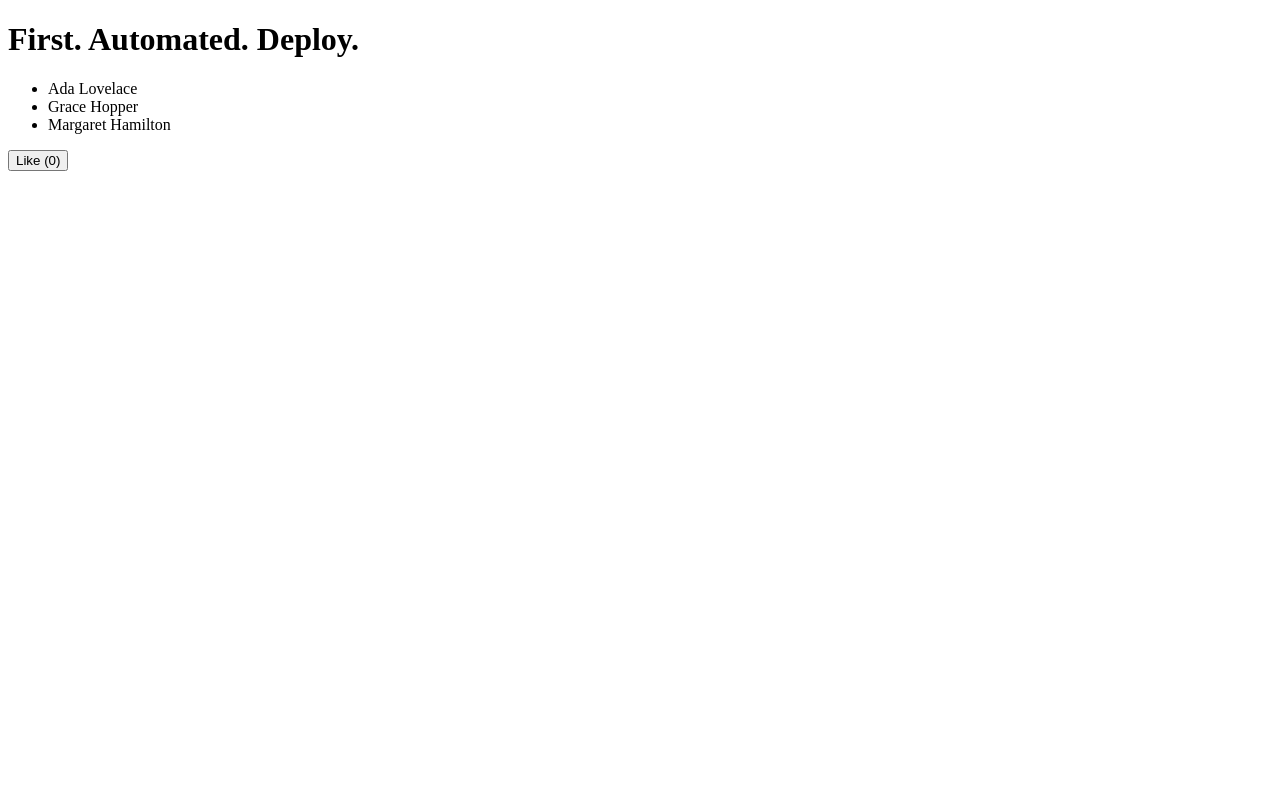
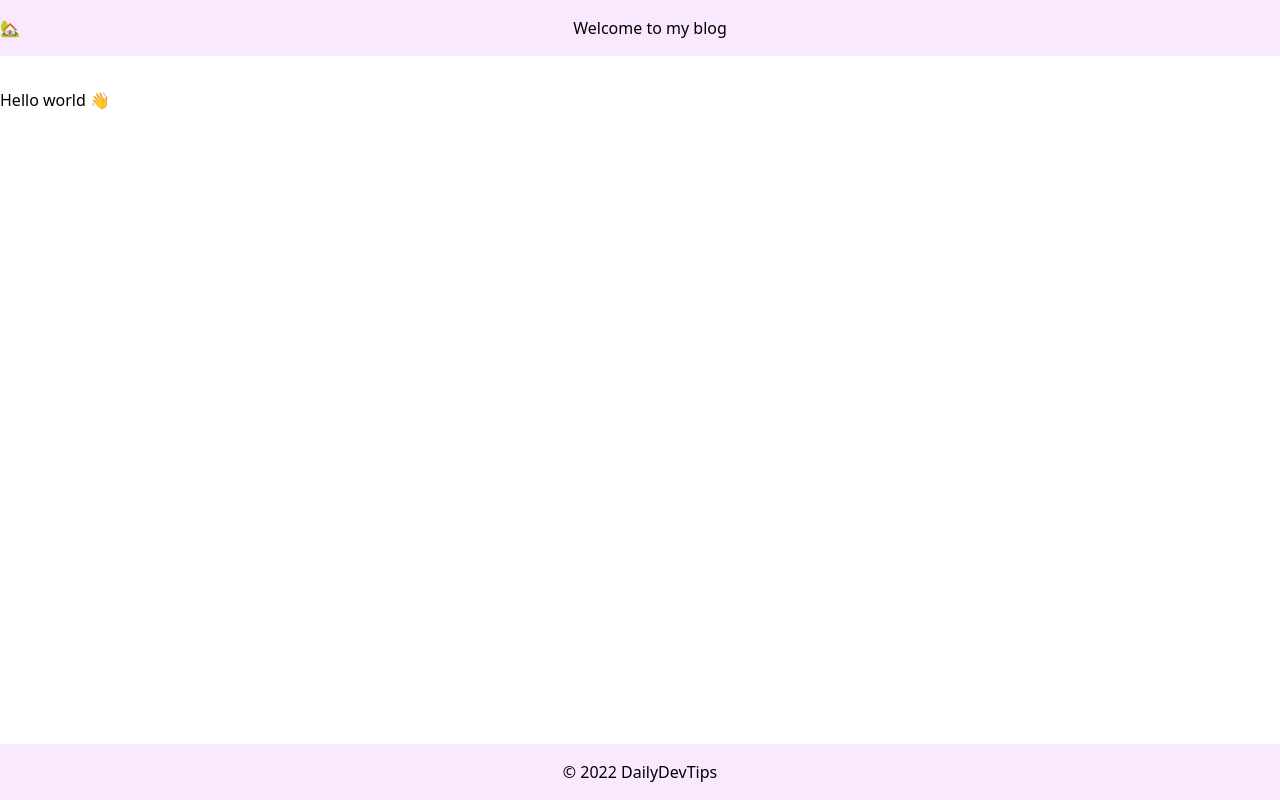
Before and after one commit to middleverse/huascaran, a Next.js app: page / in a window 1280 px wide. Built offline with nearby package versions, Linux system fonts and the light colour scheme.

Commit message:
repo: added _app.js, layout component

```diff
--- /dev/null
+++ b/components/layout.js
@@ -0,0 +1,22 @@
+import Link from "next/link";
+
+export default function Layout({ children }) {
+  return (
+    <div className="flex flex-col min-h-screen">
+      <header className="bg-fuchsia-100 mb-8 py-4">
+        <div className="container mx-auto flex justify-center">
+          <Link href="/">
+            <a>🏡</a>
+          </Link>
+          <span className="mx-auto">Welcome to my blog</span>{" "}
+        </div>
+      </header>
+      <main className="container mx-auto flex-1">{children}</main>
+      <footer className="bg-fuchsia-100 mt-8 py-4">
+        <div className="container mx-auto flex justify-center">
+          &copy; 2022 DailyDevTips
+        </div>
+      </footer>
+    </div>
+  );
+}
--- /dev/null
+++ b/pages/_app.js
@@ -0,0 +1,12 @@
+import Layout from "../components/layout";
+import "../styles/globals.css";
+
+function MyApp({ Component, pageProps }) {
+  return (
+    <Layout>
+      <Component {...pageProps} />
+    </Layout>
+  );
+}
+
+export default MyApp;
--- a/pages/index.jsx
+++ b/pages/index.jsx
@@ -13,18 +13,20 @@ export default function HomePage() {
     setLikes(likes + 1);
   }
 
-  return (
-    <div>
-      <h1>First. Automated. Deploy.</h1>
+  return <div>Hello world 👋</div>;
 
-      <header title="Develop. Preview. Ship. 🚀" />
-      <ul>
-        {names.map((name) => (
-          <li key="{name}">{name}</li>
-        ))}
-      </ul>
+  // return (
+  //   <div>
+  //     <h1>First. Automated. Deploy.</h1>
 
-      <button onClick="{handleClick}">Like ({likes})</button>
-    </div>
-  );
+  //     <header title="Develop. Preview. Ship. 🚀" />
+  //     <ul>
+  //       {names.map((name) => (
+  //         <li key="{name}">{name}</li>
+  //       ))}
+  //     </ul>
+
+  //     <button onClick="{handleClick}">Like ({likes})</button>
+  //   </div>
+  // );
 }
```
Also changed, not shown: styles/globals.css (renamed from styles/global.scss).
